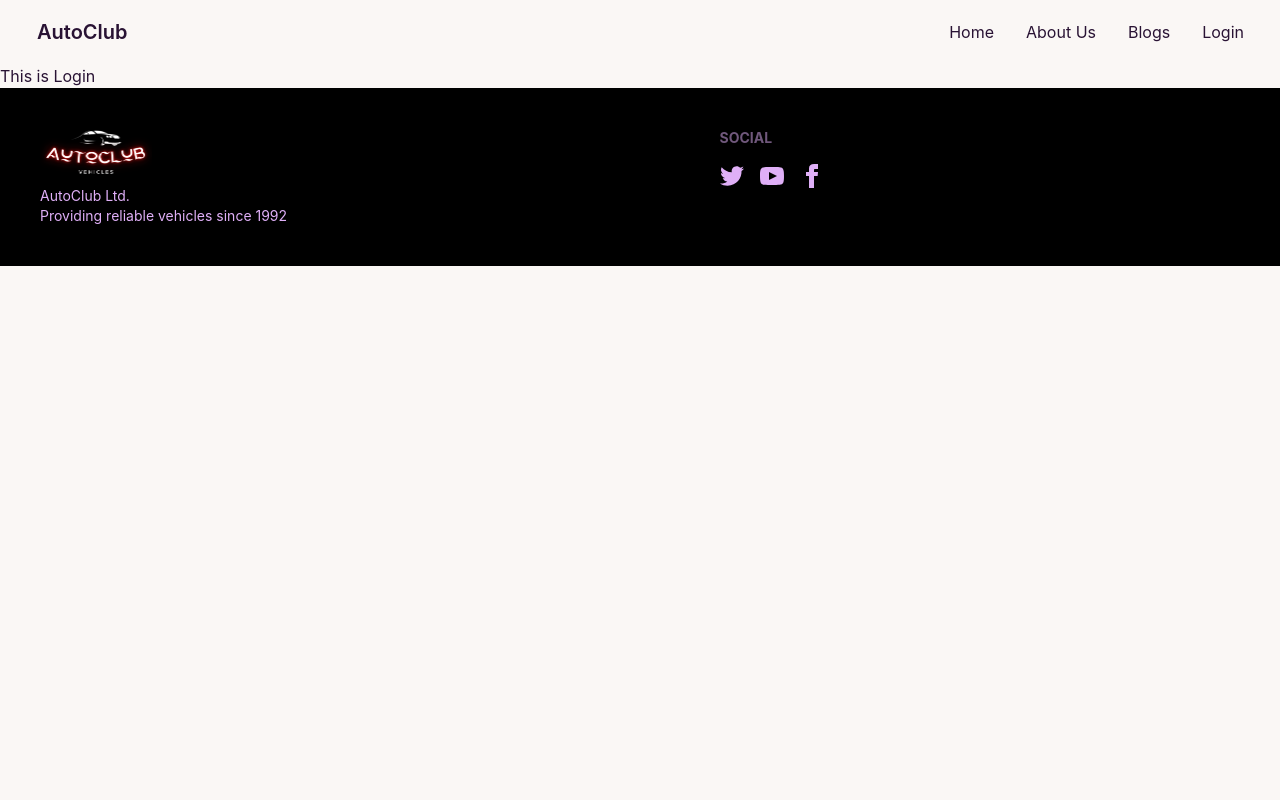
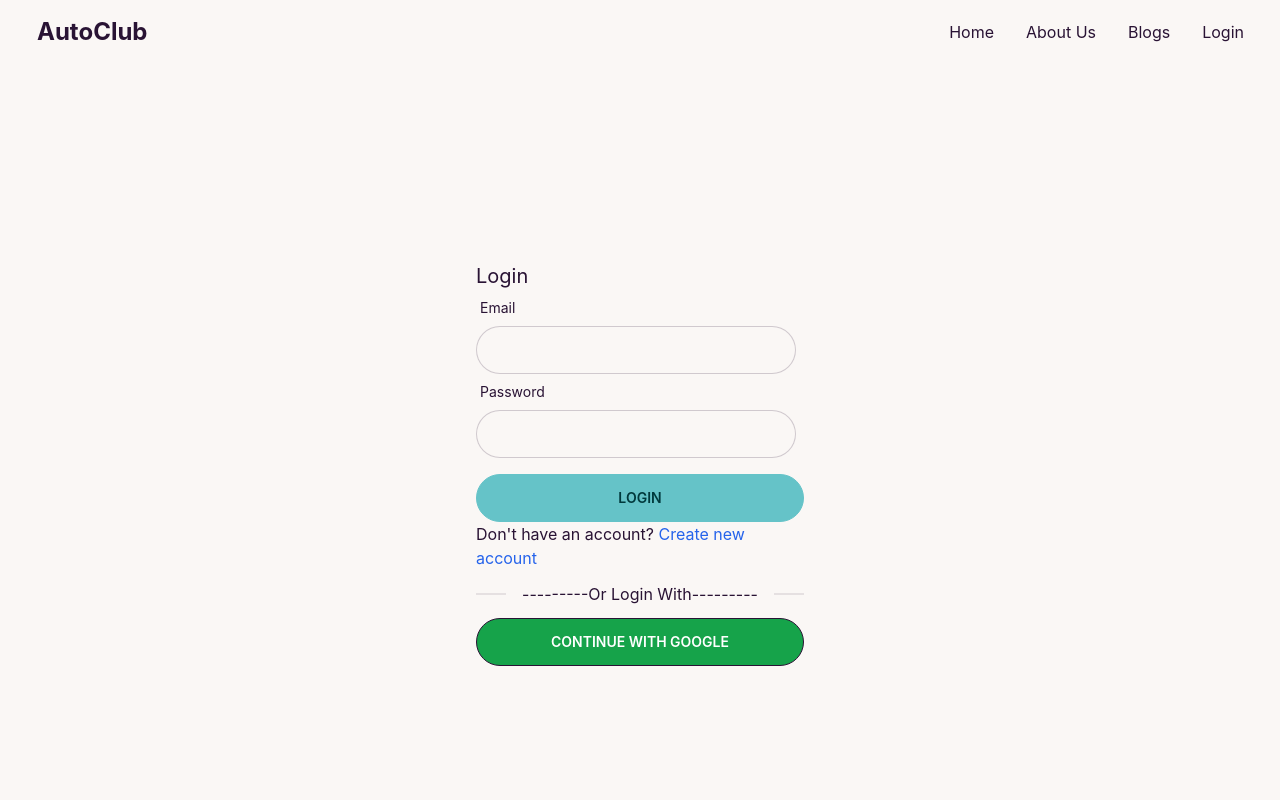
Before and after one commit to syedfarhanreza/auto-club-client, a React (Create React App) app: page /login in a window 1280 px wide. Shown: the top 800 px of the page. Built offline with nearby package versions, Linux system fonts and the light colour scheme.

Commit message:
login page setup

```diff
--- a/package.json
+++ b/package.json
@@ -9,6 +9,7 @@
     "daisyui": "^2.42.0",
     "react": "^18.2.0",
     "react-dom": "^18.2.0",
+    "react-hook-form": "^7.39.5",
     "react-router-dom": "^6.4.3",
     "react-scripts": "5.0.1",
     "web-vitals": "^2.1.4"
--- a/src/Pages/Login/Login.js
+++ b/src/Pages/Login/Login.js
@@ -1,9 +1,32 @@
-import React from 'react';
+import { useForm } from 'react-hook-form';
+import { Link } from 'react-router-dom';
 
 const Login = () => {
+    const { register, handleSubmit } = useForm()
+
+    const handleLogin = data => {
+        console.log(data);
+    }
+
     return (
-        <div>
-            <h2>This is Login</h2>
+        <div className='h-[800px]  flex justify-center items-center'>
+            <div className='w-96 p-7'>
+            <h2 className='text-xl'>Login</h2>
+            <form onSubmit={handleSubmit(handleLogin)}>
+                <div className="form-control w-full max-w-xs">
+                    <label className="label"><span className="label-text">Email</span></label>
+                    <input type="text" {...register("email")}  className="input input-bordered w-full max-w-xs" required />
+                </div>
+                <div className="form-control w-full max-w-xs mb-4">
+                    <label className="label"><span className="label-text">Password</span></label>
+                    <input type="password" {...register("password")}  className="input input-bordered w-full max-w-xs" required />
+                </div>
+                <input className='btn btn-primary w-full' value="login" type="submit" />
+            </form>
+            <p>Don't have an account? <Link className='text-blue-600' to="/register">Create new account</Link></p>
+            <div className='divider'>---------Or Login With---------</div>
+            <button className='btn bg-green-600 w-full text-white'>CONTINUE WITH GOOGLE</button>
+            </div>
         </div>
     );
 };
--- a/src/Pages/Shared/Navbar/Navbar.js
+++ b/src/Pages/Shared/Navbar/Navbar.js
@@ -21,7 +21,7 @@ const Navbar = () => {
                         {menuItems}
                     </ul>
                 </div>
-                <Link to='/' className="btn btn-ghost normal-case text-xl">AutoClub</Link>
+                <Link to='/' className="btn btn-ghost normal-case text-2xl font-bold">AutoClub</Link>
             </div>
             <div className="navbar-center hidden lg:flex">
                 <ul className="menu menu-horizontal p-0">
--- /dev/null
+++ b/src/firebase/firebase.config.js
@@ -0,0 +1,19 @@
+// Import the functions you need from the SDKs you need
+import { initializeApp } from "firebase/app";
+// TODO: Add SDKs for Firebase products that you want to use
+// https://firebase.google.com/docs/web/setup#available-libraries
+
+// Your web app's Firebase configuration
+const firebaseConfig = {
+  apiKey: "AIzaSyCxzy7ern8QzNsBfBJtMxo_pIx1Bb_0KCw",
+  authDomain: "autoclub-ed683.firebaseapp.com",
+  projectId: "autoclub-ed683",
+  storageBucket: "autoclub-ed683.appspot.com",
+  messagingSenderId: "829786249583",
+  appId: "1:829786249583:web:21e319b99c6f728cf7309a"
+};
+
+// Initialize Firebase
+const app = initializeApp(firebaseConfig);
+
+export default app;
```
Also changed, not shown: src/Pages/Register/Register.js (added), 1 other file (tests, documents, lock files or other folders).
